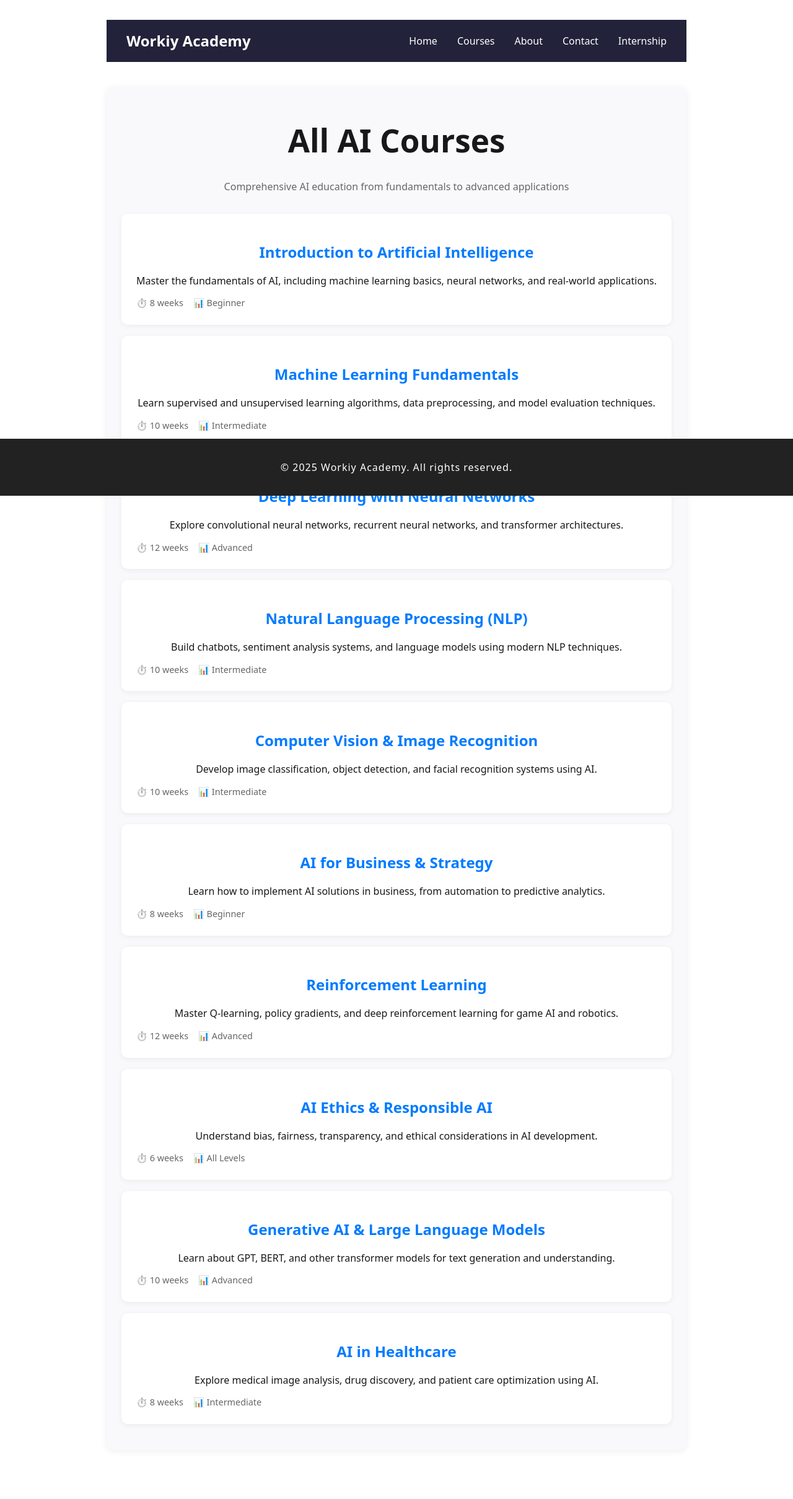
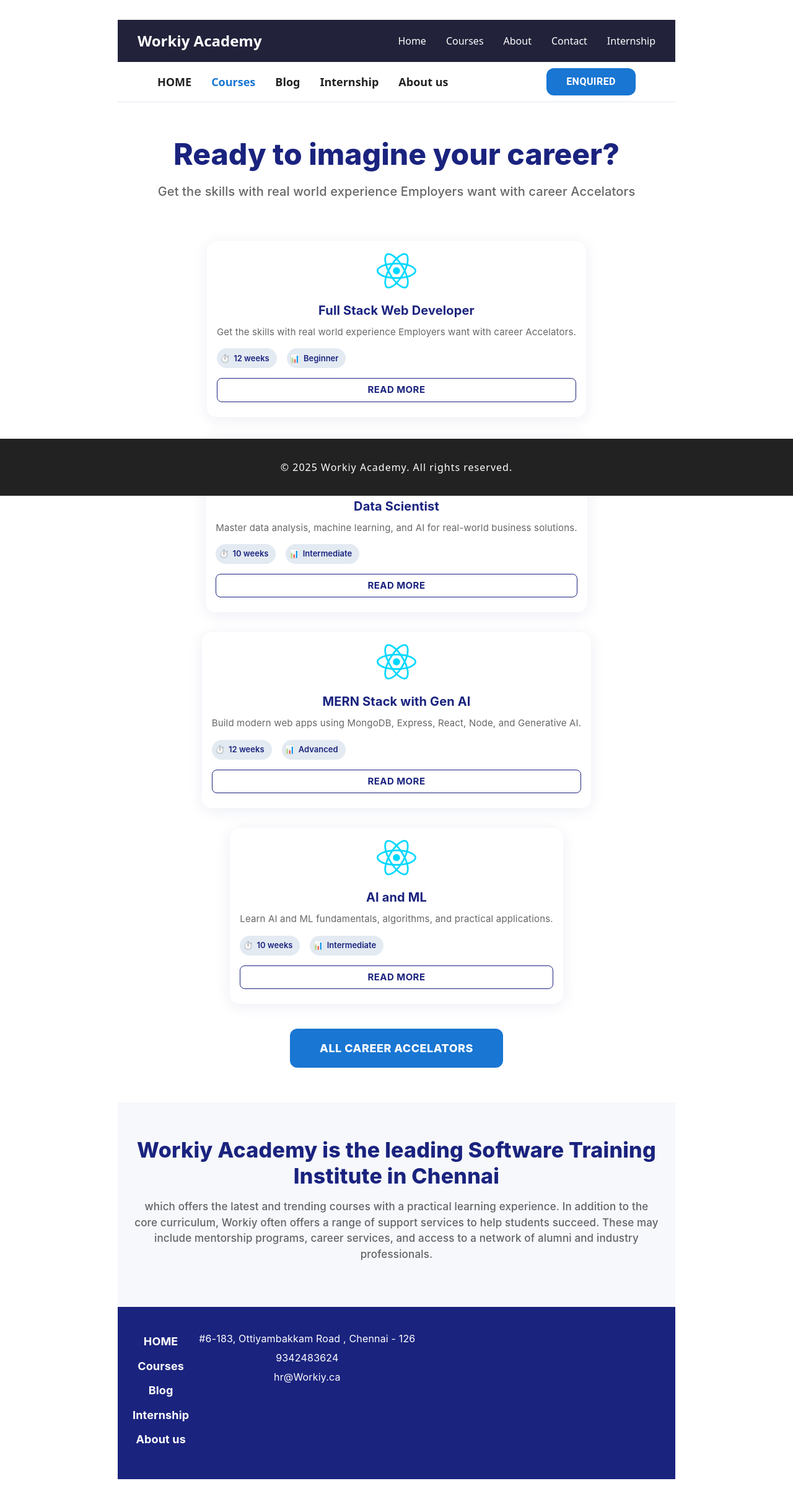
Before and after one commit to workiy-git/workiy-academy-ui, a React (Vite) app: page /courses in a window 1280 px wide. Shown: the whole page at 62% size. Built offline with nearby package versions, Linux system fonts and the light colour scheme.

Commit message:
13.8 ui changes
ui updates

```diff
--- a/src/components/CourseCard.jsx
+++ b/src/components/CourseCard.jsx
@@ -1,14 +1,25 @@
 import React from "react";
-import "./CourseCard.css";
+import { Card, CardContent, Typography, Chip, Button, Box } from "@mui/material";
 
-
-const CourseCard = ({ title, description, image }) => (
-  <div className="course-card">
-    <img src={image} alt={title} className="course-image" />
-    <h3>{title}</h3>
-    <p>{description}</p>
-    <button className="enroll-btn">Enroll Now</button>
-  </div>
+const CourseCard = ({ course }) => (
+  <Card elevation={0} sx={{ borderRadius: 4, height: "100%", bgcolor: "#fff", boxShadow: "0px 4px 24px rgba(26, 35, 126, 0.08)", transition: "transform 0.2s, box-shadow 0.2s", '&:hover': { transform: 'translateY(-8px)', boxShadow: "0px 8px 32px rgba(26, 35, 126, 0.16)" } }}>
+    <CardContent>
+      <Box sx={{ display: 'flex', justifyContent: 'center', mb: 2 }}>
+        <img src={course.image} alt={course.title} style={{ width: 64, height: 64 }} />
+      </Box>
+      <Typography variant="h6" sx={{ color: "#1A237E", fontWeight: 700, mb: 1, fontSize: 20, fontFamily: 'Inter, sans-serif' }} gutterBottom>
+        {course.title}
+      </Typography>
+      <Typography variant="body2" color="text.secondary" sx={{ mb: 2, fontSize: 15, fontFamily: 'Inter, sans-serif' }}>
+        {course.description}
+      </Typography>
+      <Box sx={{ display: "flex", gap: 2, mb: 2 }}>
+        <Chip label={course.duration} sx={{ bgcolor: "#E3EAF2", color: "#1A237E", fontWeight: 600, fontFamily: 'Inter, sans-serif' }} icon={<span>⏱️</span>} />
+        <Chip label={course.level} sx={{ bgcolor: "#E3EAF2", color: "#1A237E", fontWeight: 600, fontFamily: 'Inter, sans-serif' }} icon={<span>📊</span>} />
+      </Box>
+      <Button variant="outlined" color="primary" fullWidth sx={{ fontWeight: 700, borderRadius: 2, fontSize: 15, fontFamily: 'Inter, sans-serif', borderColor: "#1A237E", color: "#1A237E", '&:hover': { bgcolor: "#1A237E", color: "#fff" } }}>Read More</Button>
+    </CardContent>
+  </Card>
 );
 
 export default CourseCard;
--- a/src/pages/Courses.jsx
+++ b/src/pages/Courses.jsx
@@ -1,88 +1,135 @@
-import React from "react";
+import React, { useState } from "react";
+import { Container, Grid, Typography, Button, Box, AppBar, Toolbar, Link, Stack } from "@mui/material";
+import CourseCard from "../components/CourseCard";
+import reactImg from "../assets/react.svg";
 
 const courses = [
   {
-    title: "Introduction to Artificial Intelligence",
-    description: "Master the fundamentals of AI, including machine learning basics, neural networks, and real-world applications.",
-    duration: "8 weeks",
-    level: "Beginner"
+    title: "Full Stack Web Developer",
+    description: "Get the skills with real world experience Employers want with career Accelators.",
+    duration: "12 weeks",
+    level: "Beginner",
+    image: reactImg
   },
   {
-    title: "Machine Learning Fundamentals",
-    description: "Learn supervised and unsupervised learning algorithms, data preprocessing, and model evaluation techniques.",
+    title: "Data Scientist",
+    description: "Master data analysis, machine learning, and AI for real-world business solutions.",
     duration: "10 weeks",
-    level: "Intermediate"
+    level: "Intermediate",
+    image: reactImg
   },
   {
-    title: "Deep Learning with Neural Networks",
-    description: "Explore convolutional neural networks, recurrent neural networks, and transformer architectures.",
+    title: "MERN Stack with Gen AI",
+    description: "Build modern web apps using MongoDB, Express, React, Node, and Generative AI.",
     duration: "12 weeks",
-    level: "Advanced"
+    level: "Advanced",
+    image: reactImg
   },
   {
-    title: "Natural Language Processing (NLP)",
-    description: "Build chatbots, sentiment analysis systems, and language models using modern NLP techniques.",
+    title: "AI and ML",
+    description: "Learn AI and ML fundamentals, algorithms, and practical applications.",
     duration: "10 weeks",
-    level: "Intermediate"
-  },
-  {
-    title: "Computer Vision & Image Recognition",
-    description: "Develop image classification, object detection, and facial recognition systems using AI.",
-    duration: "10 weeks",
-    level: "Intermediate"
-  },
-  {
-    title: "AI for Business & Strategy",
-    description: "Learn how to implement AI solutions in business, from automation to predictive analytics.",
-    duration: "8 weeks",
-    level: "Beginner"
-  },
-  {
-    title: "Reinforcement Learning",
-    description: "Master Q-learning, policy gradients, and deep reinforcement learning for game AI and robotics.",
-    duration: "12 weeks",
-    level: "Advanced"
-  },
-  {
-    title: "AI Ethics & Responsible AI",
-    description: "Understand bias, fairness, transparency, and ethical considerations in AI development.",
-    duration: "6 weeks",
-    level: "All Levels"
-  },
-  {
-    title: "Generative AI & Large Language Models",
-    description: "Learn about GPT, BERT, and other transformer models for text generation and understanding.",
-    duration: "10 weeks",
-    level: "Advanced"
-  },
-  {
-    title: "AI in Healthcare",
-    description: "Explore medical image analysis, drug discovery, and patient care optimization using AI.",
-    duration: "8 weeks",
-    level: "Intermediate"
+    level: "Intermediate",
+    image: reactImg
   }
 ];
 
 
-const Courses = () => (
-  <div style={{maxWidth: 1000, margin: "40px auto", padding: 24, background: "#f9f9fb", color: "#18181a", borderRadius: 12, boxShadow: "0 2px 12px rgba(0,0,0,0.07)"}}>
-    <h1>All AI Courses</h1>
-    <p style={{textAlign: "center", marginBottom: "32px", color: "#666"}}>
-      Comprehensive AI education from fundamentals to advanced applications
-    </p>
-    <ul style={{listStyle: "none", padding: 0}}>
-      {courses.map((course, idx) => (
-        <li key={idx} style={{background: "#fff", borderRadius: 10, boxShadow: "0 2px 8px rgba(0,0,0,0.06)", margin: "18px 0", padding: 24}}>
-          <h2 style={{marginBottom: 8, color: "#007bff"}}>{course.title}</h2>
-          <p style={{marginBottom: "12px", lineHeight: "1.6"}}>{course.description}</p>
-          <div style={{display: "flex", gap: "16px", fontSize: "0.9rem", color: "#666"}}>
-            <span>⏱️ {course.duration}</span>
-            <span>📊 {course.level}</span>
-          </div>
-        </li>
-      ))}
-    </ul>
-  </div>
-);
+const Courses = () => {
+  const [showAll, setShowAll] = useState(false);
+
+  return (
+    <Box sx={{ bgcolor: "#F6F8FB", minHeight: "100vh" }}>
+      {/* Header Navigation */}
+      <AppBar position="static" color="default" elevation={0} sx={{ bgcolor: "#fff", boxShadow: "none", borderBottom: "1px solid #E3EAF2" }}>
+        <Toolbar sx={{ justifyContent: "space-between", px: { xs: 2, md: 8 } }}>
+          <Stack direction="row" spacing={4} alignItems="center">
+            <Link href="#" underline="none" color="inherit" sx={{ fontWeight: 700, fontSize: 18 }}>HOME</Link>
+            <Link href="#" underline="none" color="primary" sx={{ fontWeight: 700, fontSize: 18 }}>Courses</Link>
+            <Link href="#" underline="none" color="inherit" sx={{ fontWeight: 700, fontSize: 18 }}>Blog</Link>
+            <Link href="#" underline="none" color="inherit" sx={{ fontWeight: 700, fontSize: 18 }}>Internship</Link>
+            <Link href="#" underline="none" color="inherit" sx={{ fontWeight: 700, fontSize: 18 }}>About us</Link>
+          </Stack>
+          <Button variant="contained" color="primary" sx={{ borderRadius: 3, fontWeight: 700, px: 4, py: 1, fontSize: 16, boxShadow: "none" }}>ENQUIRED</Button>
+        </Toolbar>
+      </AppBar>
+
+      {/* Hero Section */}
+      <Box sx={{ py: 7, bgcolor: "#FFFFFF" }}>
+        <Container maxWidth="md">
+          <Box sx={{ display: "flex", flexDirection: "column", alignItems: "center", mb: 3 }}>
+            <Typography variant="h3" align="center" sx={{ fontWeight: 800, mb: 2, color: "#1A237E", fontFamily: 'Inter, sans-serif' }}>
+              Ready to imagine your career?
+            </Typography>
+            <Typography variant="h6" align="center" color="text.secondary" sx={{ mb: 5, fontWeight: 500, fontFamily: 'Inter, sans-serif' }}>
+              Get the skills with real world experience Employers want with career Accelators
+            </Typography>
+          </Box>
+          <Grid container spacing={4} justifyContent="center">
+            {courses.slice(0, 4).map((course, idx) => (
+              <Grid item xs={12} sm={6} md={3} key={idx}>
+                <CourseCard course={course} />
+              </Grid>
+            ))}
+          </Grid>
+          <Box sx={{ textAlign: "center", mt: 5 }}>
+            <Button variant="contained" color="primary" sx={{ px: 6, py: 2, borderRadius: 3, fontWeight: 800, fontSize: 18, fontFamily: 'Inter, sans-serif', boxShadow: "none" }} onClick={() => setShowAll(true)}>
+              All Career Accelators
+            </Button>
+          </Box>
+          {/* Show all courses below when showAll is true */}
+          {showAll && (
+            <Box sx={{ py: 7, bgcolor: "#F6F8FB" }}>
+              <Container maxWidth="lg">
+                <Typography variant="h4" align="center" sx={{ fontWeight: 800, mb: 4, color: "#1A237E", fontFamily: 'Inter, sans-serif' }}>
+                  All Courses
+                </Typography>
+                <Grid container spacing={4} justifyContent="center">
+                  {courses.map((course, idx) => (
+                    <Grid item xs={12} sm={6} md={3} key={idx}>
+                      <CourseCard course={course} />
+                    </Grid>
+                  ))}
+                </Grid>
+              </Container>
+            </Box>
+          )}
+        </Container>
+      </Box>
+
+      {/* Academy Info Section */}
+      <Box sx={{ py: 7 }}>
+        <Container maxWidth="md">
+          <Typography variant="h4" align="center" sx={{ fontWeight: 800, mb: 2, color: "#1A237E", fontFamily: 'Inter, sans-serif' }}>
+            Workiy Academy is the leading Software Training Institute in Chennai
+          </Typography>
+          <Typography variant="body1" align="center" color="text.secondary" sx={{ mb: 2, fontSize: 17, fontFamily: 'Inter, sans-serif', fontWeight: 500 }}>
+            which offers the latest and trending courses with a practical learning experience. In addition to the core curriculum, Workiy often offers a range of support services to help students succeed. These may include mentorship programs, career services, and access to a network of alumni and industry professionals.
+          </Typography>
+        </Container>
+      </Box>
+
+      {/* Footer Section */}
+      <Box sx={{ bgcolor: "#1A237E", color: "#fff", py: 5 }}>
+        <Container maxWidth="md">
+          <Grid container spacing={2}>
+            <Grid item xs={12} sm={6}>
+              <Typography variant="subtitle1" sx={{ fontWeight: 700, fontSize: 18, fontFamily: 'Inter, sans-serif', mb: 1 }}>HOME</Typography>
+              <Typography variant="subtitle1" sx={{ fontWeight: 700, fontSize: 18, fontFamily: 'Inter, sans-serif', mb: 1 }}>Courses</Typography>
+              <Typography variant="subtitle1" sx={{ fontWeight: 700, fontSize: 18, fontFamily: 'Inter, sans-serif', mb: 1 }}>Blog</Typography>
+              <Typography variant="subtitle1" sx={{ fontWeight: 700, fontSize: 18, fontFamily: 'Inter, sans-serif', mb: 1 }}>Internship</Typography>
+              <Typography variant="subtitle1" sx={{ fontWeight: 700, fontSize: 18, fontFamily: 'Inter, sans-serif', mb: 1 }}>About us</Typography>
+            </Grid>
+            <Grid item xs={12} sm={6}>
+              <Typography variant="body2" sx={{ fontSize: 16, fontFamily: 'Inter, sans-serif', mb: 1 }}>#6-183, Ottiyambakkam Road , Chennai - 126</Typography>
+              <Typography variant="body2" sx={{ fontSize: 16, fontFamily: 'Inter, sans-serif', mb: 1 }}>9342483624</Typography>
+              <Typography variant="body2" sx={{ fontSize: 16, fontFamily: 'Inter, sans-serif', mb: 1 }}>hr@Workiy.ca</Typography>
+            </Grid>
+          </Grid>
+        </Container>
+      </Box>
+    </Box>
+  );
+};
 
 export default Courses;
```
